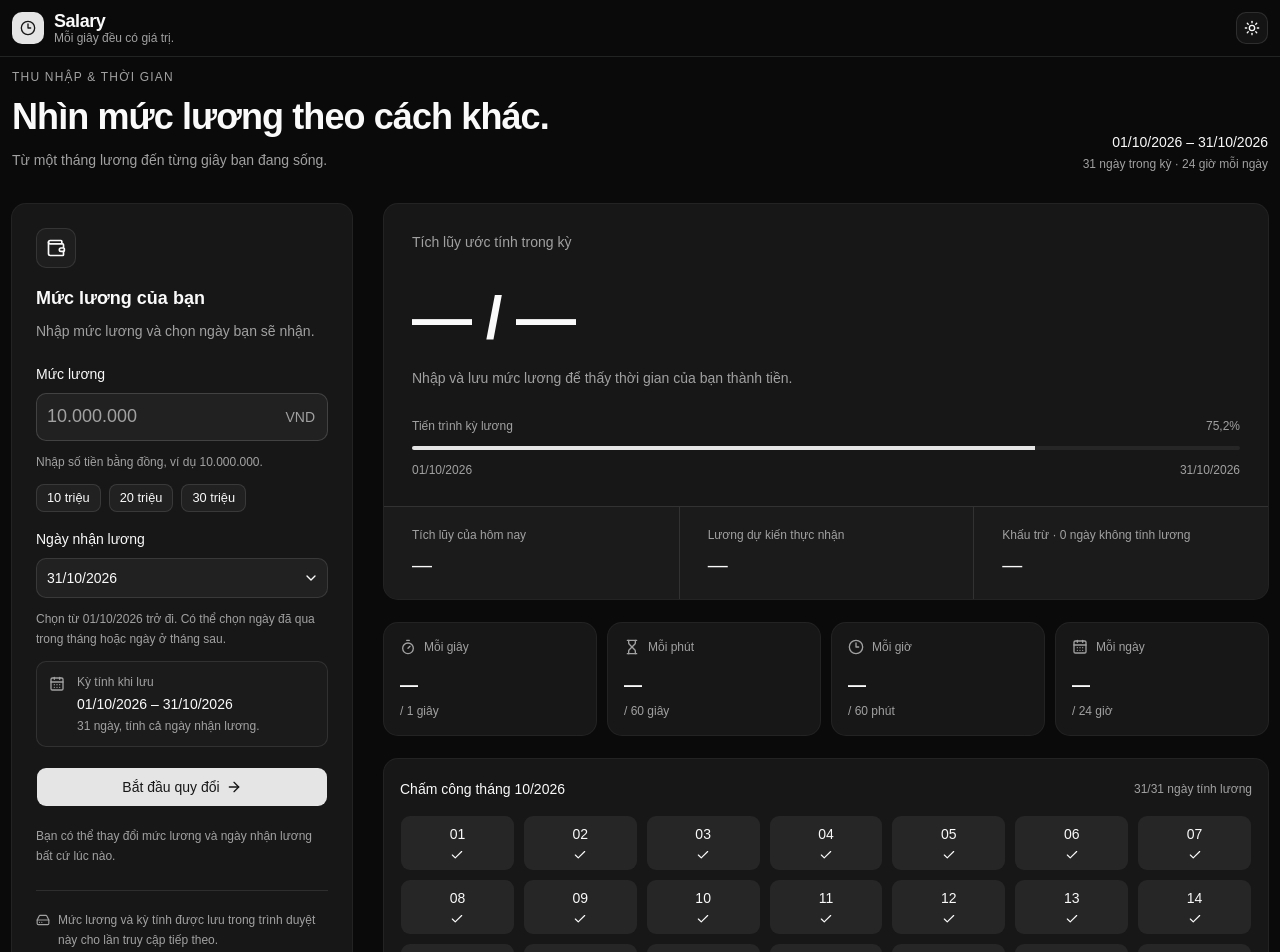
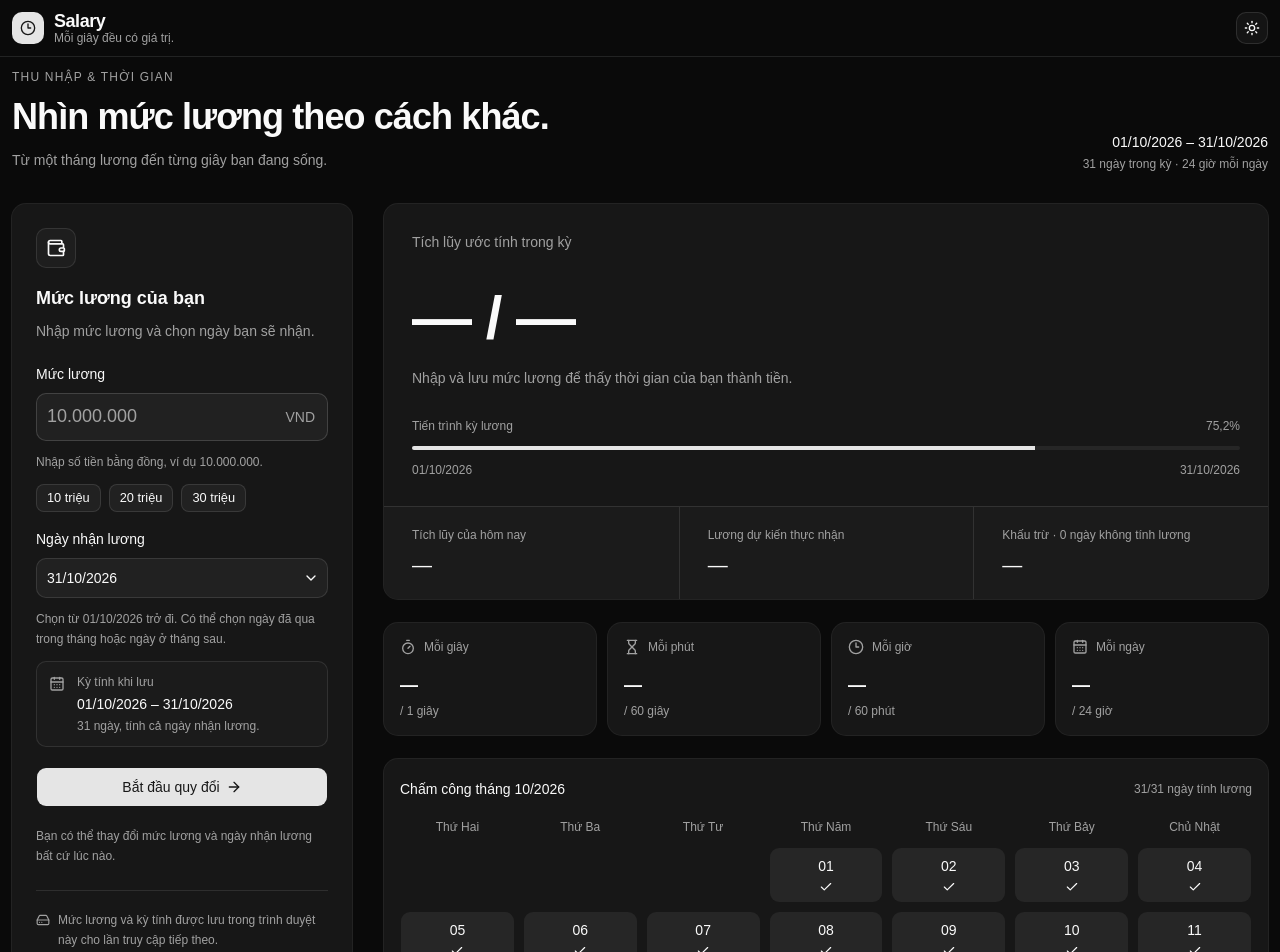
Before and after one commit to hieudien14310/salary-clock, a React (Vite) app in the folder apps/frontend/: page / in a window 1280 px wide. Shown: the top 952 px of the page. Built offline with nearby package versions, Linux system fonts and the light colour scheme.

Commit message:
feat: add weekday labels to monthly attendance component for improved clarity

```diff
--- a/apps/frontend/src/page/home/components/monthly-attendance.tsx
+++ b/apps/frontend/src/page/home/components/monthly-attendance.tsx
@@ -1,10 +1,20 @@
 import { useState } from 'react';
-import { addMonths, differenceInCalendarMonths, format, getDaysInMonth, setDate } from 'date-fns';
+import { addMonths, differenceInCalendarMonths, format, getDaysInMonth, getISODay, setDate } from 'date-fns';
 import { Check, ChevronLeft, ChevronRight, Minus } from 'lucide-react';
 import { Button } from '@/components/ui/button';
 import { Card, CardContent } from '@/components/ui/card';
 import { SALARY_DATE_FORMAT } from '@/lib/salary';
 import { useAttendanceStore } from '@/stores/attendance-store';
+
+const WEEKDAYS = [
+  { label: 'Thứ Hai', shortLabel: 'T2' },
+  { label: 'Thứ Ba', shortLabel: 'T3' },
+  { label: 'Thứ Tư', shortLabel: 'T4' },
+  { label: 'Thứ Năm', shortLabel: 'T5' },
+  { label: 'Thứ Sáu', shortLabel: 'T6' },
+  { label: 'Thứ Bảy', shortLabel: 'T7' },
+  { label: 'Chủ Nhật', shortLabel: 'CN' },
+];
 
 export function MonthlyAttendance({ periodStart, payday }: { periodStart: Date; payday: Date }) {
   const [monthOffset, setMonthOffset] = useState(0);
@@ -62,12 +72,19 @@ export function MonthlyAttendance({ periodStart, payday }: { periodStart: Date;
           </p>
         </div>
         <div className="grid grid-cols-7 gap-2">
+          {WEEKDAYS.map(({ label, shortLabel }) => (
+            <span key={shortLabel} className="py-1 text-center text-xs font-medium text-muted-foreground">
+              <span className="sm:hidden">{shortLabel}</span>
+              <span className="hidden sm:inline">{label}</span>
+            </span>
+          ))}
           {days.map(({ date, dateKey, isMarked, isInPeriod }) => (
             <Button
               key={dateKey}
               type="button"
               variant={!isInPeriod ? 'ghost' : isMarked ? 'secondary' : 'outline'}
               className="h-14 min-w-0 flex-col gap-1 px-1"
+              style={date.getDate() === 1 ? { gridColumnStart: getISODay(date) } : undefined}
               aria-label={`${format(date, 'dd/MM/yyyy')}: ${!isInPeriod ? 'Ngoài kỳ tính lương' : isMarked ? 'Có tính lương' : 'Không tính lương'}`}
               aria-pressed={isInPeriod && isMarked}
               disabled={!isInPeriod}
```
